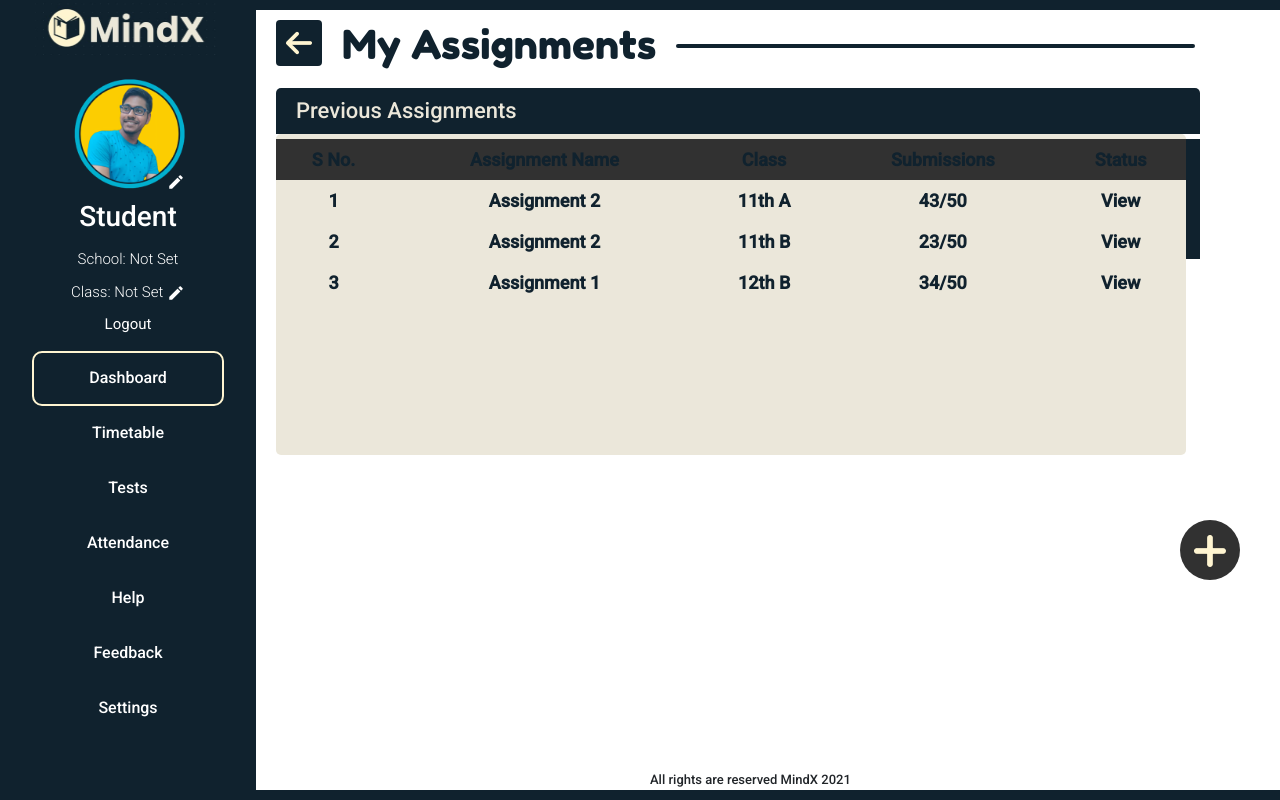
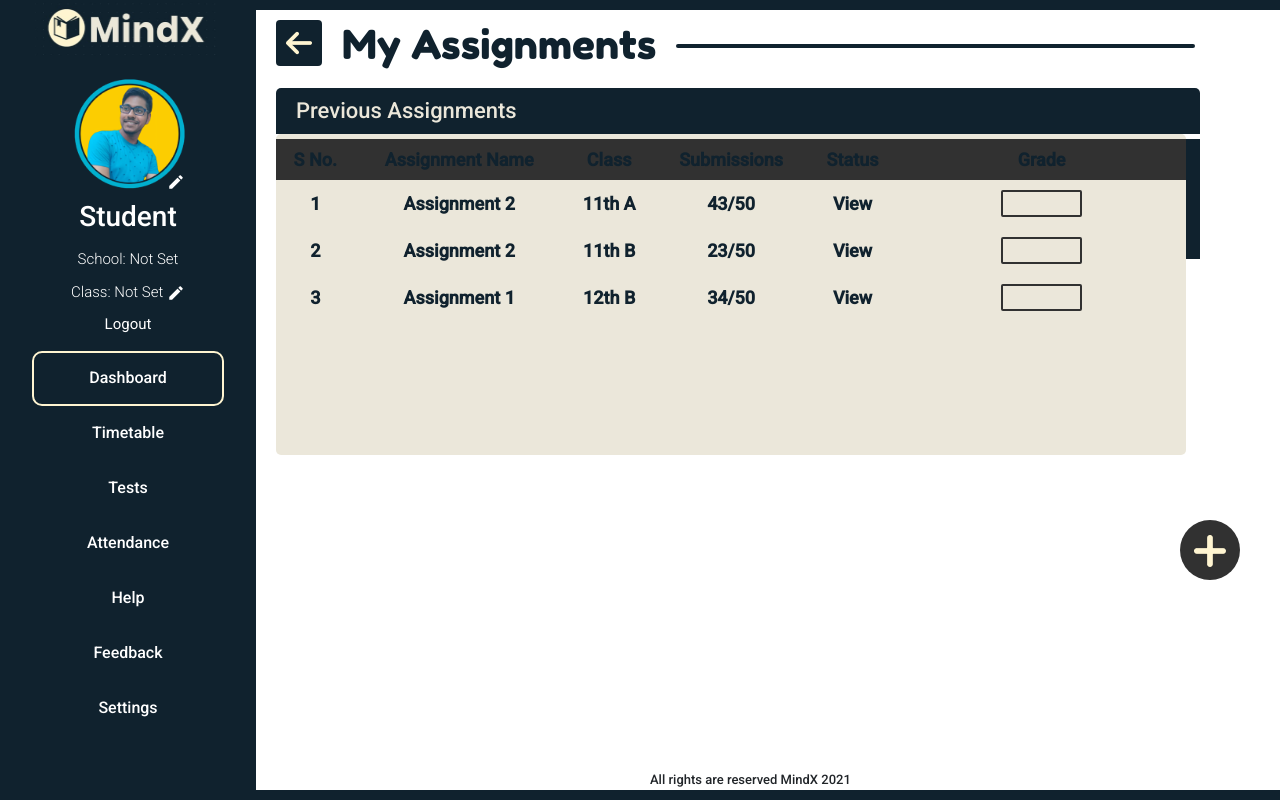
Before and after one commit to A2S-InnovateTech/mindx.github.io, a React (Create React App) app: page /teacher/assignments in a window 1280 px wide. Built offline with nearby package versions, Linux system fonts and the light colour scheme; no server answers; the database is empty.

Commit message:
grade option

```diff
--- a/package.json
+++ b/package.json
@@ -18,6 +18,7 @@
     "react-modal": "^3.12.1",
     "react-router-dom": "^5.2.0",
     "react-scripts": "^4.0.3",
+    "react-select": "^4.3.0",
     "react-select-search": "^3.0.5"
   },
   "scripts": {
--- a/src/AssignmentT.css
+++ b/src/AssignmentT.css
@@ -21,7 +21,7 @@
 
 .deco{
     background:#313131;
-    color:#FFFFFF;;
+    color:#FFFFFF;
 }
 
 table{
@@ -42,6 +42,34 @@ table{
 .plus{
     margin-top: 15px;
     margin-left: 14px;
+}
+
+.noBorder .grade_input {
+    text-align: center;
+    max-width: 10%;
+}
+
+.noBorder .grade_input input[type="text"] {
+   width: 30%;
+   border: 2px solid #313131;
+   border-radius: 2px;
+   background-color: transparent;
+}
+
+.noBorder .grade_input input[type="text"]:disabled {
+  border: none;
+  background-color: transparent;
+  font-family: Roboto;
+  font-style: normal;
+  font-weight: 500;
+  font-size: 20px;
+  line-height: 23px;
+  display: flex;
+  align-items: center;
+  text-align: center;
+  color: #10222E;
+  width: 30%;
+  margin: auto;
 }
 
 @media only screen and (max-width: 768px){
--- a/src/AssignmentsT.js
+++ b/src/AssignmentsT.js
@@ -1,10 +1,56 @@
-import React from 'react';
+import React, {useState} from 'react';
 import Back from './images/back-icon.png';
 import "./AssignmentT.css"
 import plus from "./images/plus-icon.png";
 import {Link} from 'react-router-dom';
 
+
+
+
 function AssignmentsT() {
+
+    const [disabled_one, setDisabled_one] = useState(false);
+    const [disabled_two, setDisabled_two] = useState(false);
+    const [disabled_three, setDisabled_three] = useState(false);
+    const [inputValue_one, setInputValue_one] = React.useState("");
+    const [inputValue_two, setInputValue_two] = React.useState("");
+    const [inputValue_three, setInputValue_three] = React.useState("");
+
+    const onChangeHandler_one = event => {
+        setInputValue_one(event.target.value);
+    };
+
+     const onChangeHandler_two = event => {
+        setInputValue_two(event.target.value);
+    };
+
+    const onChangeHandler_three = event => {
+       setInputValue_three(event.target.value);
+    };
+
+
+    const handleKeypress_one = e => {
+        var code = e.keyCode || e.which;
+        if(code === 13) {
+            setDisabled_one(true);
+        }
+    };
+
+    const handleKeypress_two = e => {
+        var code = e.keyCode || e.which;
+        if(code === 13) {
+            setDisabled_two(true);
+        }
+    };
+
+    const handleKeypress_three = e => {
+        var code = e.keyCode || e.which;
+        if(code === 13) {
+            setDisabled_three(true);
+        }
+    };
+
+
     return (
         <div>
              <div className="top-line"></div>
@@ -28,6 +74,7 @@ function AssignmentsT() {
                        <td>Class</td>
                        <td>Submissions</td>
                        <td>Status</td>
+                       <td>Grade</td>
                    </tr>
 
                    <tr class="noBorder">
@@ -36,6 +83,14 @@ function AssignmentsT() {
                        <td>11th A</td>
                        <td>43/50</td>
                        <td>View</td>
+                       <td className="grade_input"><input
+                            type="text"
+                            name="name"
+                            onChange={onChangeHandler_one}
+                            onKeyPress={handleKeypress_one}
+                            value={inputValue_one}
+                            disabled={disabled_one}
+                        /></td>
                    </tr>
 
                    <tr class="noBorder">
@@ -44,6 +99,14 @@ function AssignmentsT() {
                        <td>11th B</td>
                        <td>23/50</td>
                        <td>View</td>
+                       <td className="grade_input"><input
+                            type="text"
+                            name="name"
+                            onChange={onChangeHandler_two}
+                            onKeyPress={handleKeypress_two}
+                            value={inputValue_two}
+                            disabled={disabled_two}
+                       /></td>
                    </tr>
 
                    <tr class="noBorder">
@@ -52,6 +115,14 @@ function AssignmentsT() {
                        <td>12th B</td>
                        <td>34/50</td>
                        <td>View</td>
+                       <td className="grade_input"><input
+                            type="text"
+                            name="name"
+                            onChange={onChangeHandler_three}
+                            onKeyPress={handleKeypress_three}
+                            value={inputValue_three}
+                            disabled={disabled_three}
+                        /></td>
                    </tr>
 
                    </table>
```
Also changed, not shown: 2 other files (tests, documents, lock files or other folders).
